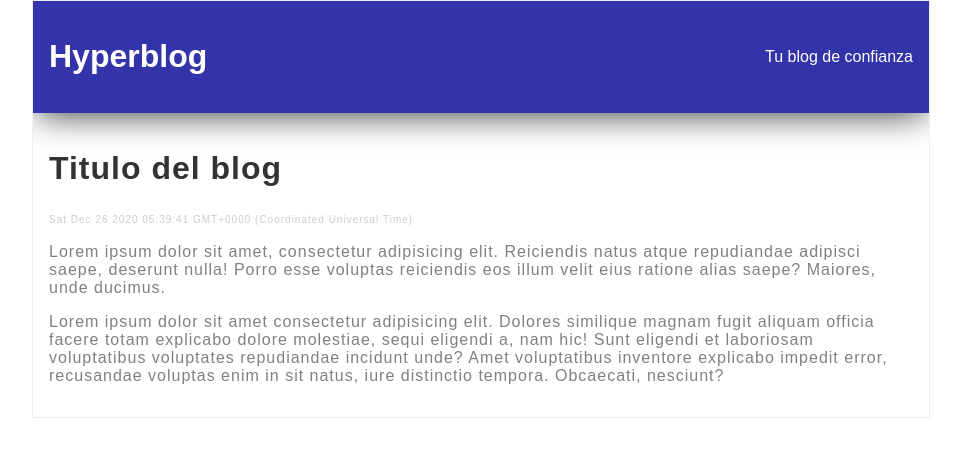
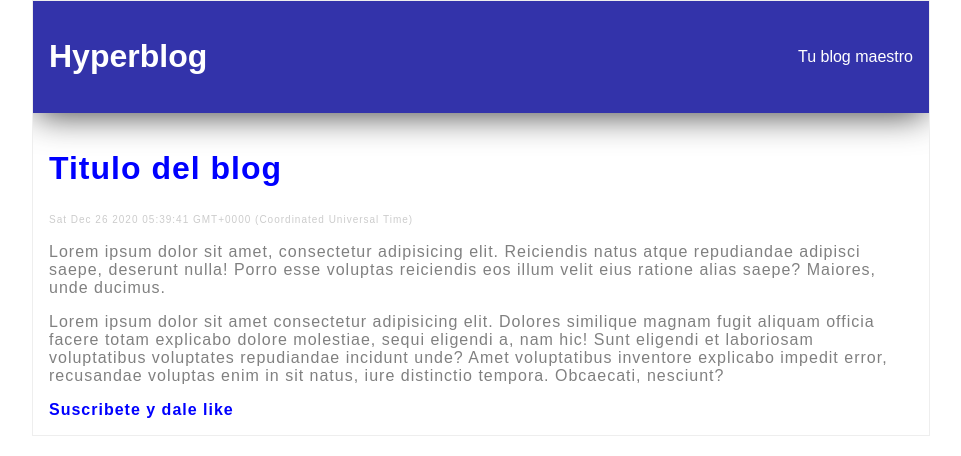
Before and after one commit to Jahiker/hyperblog, a plain HTML site: page blogpost.html in a window 1280 px wide. Shown: the whole page, without its empty margins (159-1120 px from the left). Drawn offline with Linux system fonts and the light colour scheme.

Commit message:
se agrego texto de subscripcion, se modifico texto de cabecera y color del texto del titulo

```diff
--- a/blogpost.html
+++ b/blogpost.html
@@ -16,7 +16,7 @@
         <div id="cabecera">
             <h1>Hyperblog</h1>
 
-            <span>Tu blog de confianza</span>
+            <span>Tu blog maestro</span>
         </div>
         <div id="post">
 
@@ -29,6 +29,8 @@
             <p>Lorem ipsum dolor sit amet consectetur adipisicing elit. Dolores similique magnam fugit aliquam officia facere totam explicabo dolore molestiae, sequi eligendi a, nam hic! Sunt eligendi et laboriosam voluptatibus voluptates repudiandae incidunt
                 unde? Amet voluptatibus inventore explicabo impedit error, recusandae voluptas enim in sit natus, iure distinctio tempora. Obcaecati, nesciunt?</p>
 
+            <strong>Suscribete y dale like</strong>
+
         </div>
     </div>
 
--- a/css/style.css
+++ b/css/style.css
@@ -1,7 +1,7 @@
 body {
     text-align: center;
     font-family: Arial, Helvetica, sans-serif;
-    color: #333;
+    color: blue;
     margin: 0;
     padding: 0;
 }
```
